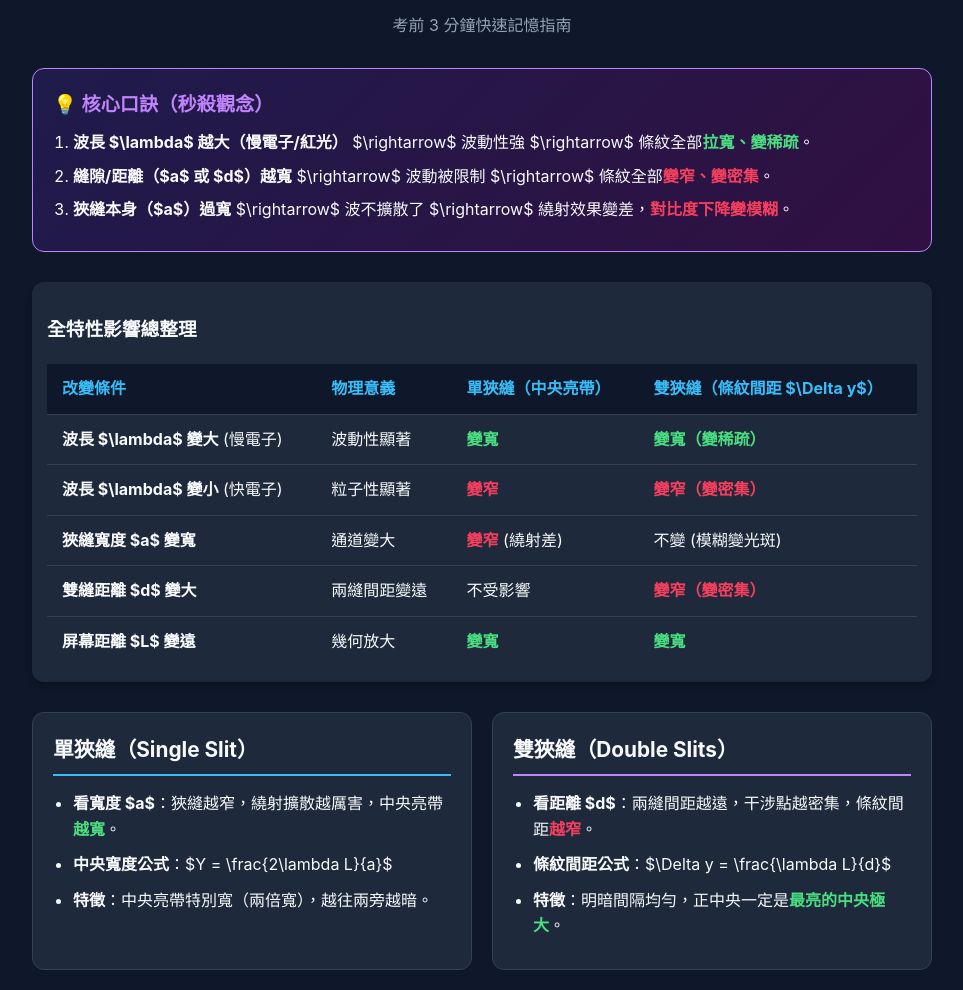
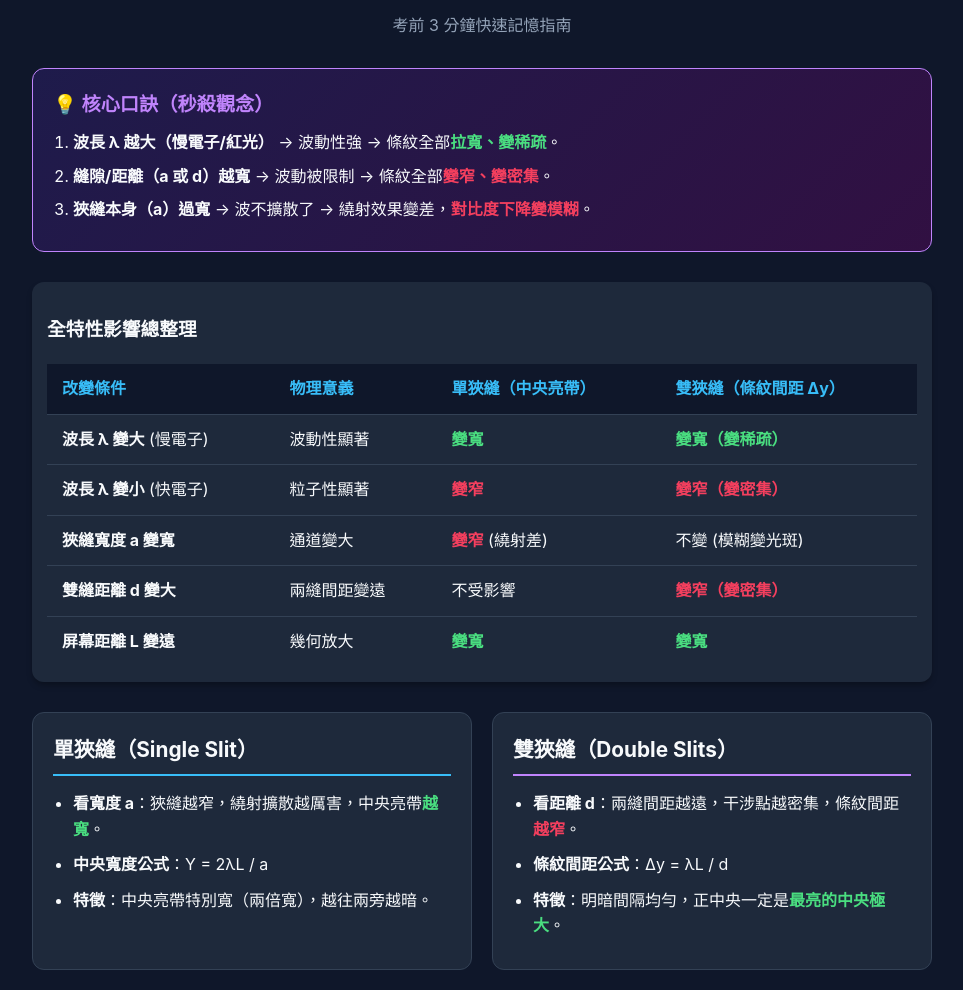
Before and after one commit to CPMRm/Physical-single-double, a plain HTML site: page index.html in a window 1280 px wide. Shown: the part 96-1086 px from the top of the page, without its empty margins (158-1121 px from the left). Drawn offline with Linux system fonts and the light colour scheme.

Commit message:
Update index.html

```diff
--- a/index.html
+++ b/index.html
@@ -82,6 +82,7 @@
         th, td {
             padding: 12px 15px;
             border-bottom: 1px solid #334155;
+            white-space: nowrap;
         }
 
         th {
@@ -154,9 +155,9 @@
     <div class="mnemonic-box">
         <div class="mnemonic-title">💡 核心口訣（秒殺觀念）</div>
         <ol class="mnemonic-list">
-            <li><b>波長 $\lambda$ 越大（慢電子/紅光）</b> $\rightarrow$ 波動性強 $\rightarrow$ 條紋全部<span class="highlight-green">拉寬、變稀疏</span>。</li>
-            <li><b>縫隙/距離（$a$ 或 $d$）越寬</b> $\rightarrow$ 波動被限制 $\rightarrow$ 條紋全部<span class="highlight">變窄、變密集</span>。</li>
-            <li><b>狹縫本身（$a$）過寬</b> $\rightarrow$ 波不擴散了 $\rightarrow$ 繞射效果變差，<span class="highlight">對比度下降變模糊</span>。</li>
+            <li><b>波長 λ 越大（慢電子/紅光）</b> → 波動性強 → 條紋全部<span class="highlight-green">拉寬、變稀疏</span>。</li>
+            <li><b>縫隙/距離（a 或 d）越寬</b> → 波動被限制 → 條紋全部<span class="highlight">變窄、變密集</span>。</li>
+            <li><b>狹縫本身（a）過寬</b> → 波不擴散了 → 繞射效果變差，<span class="highlight">對比度下降變模糊</span>。</li>
         </ol>
     </div>
 
@@ -169,36 +170,36 @@
                     <th>改變條件</th>
                     <th>物理意義</th>
                     <th>單狹縫（中央亮帶）</th>
-                    <th>雙狹縫（條紋間距 $\Delta y$）</th>
+                    <th>雙狹縫（條紋間距 Δy）</th>
                 </tr>
             </thead>
             <tbody>
                 <tr>
-                    <td><b>波長 $\lambda$ 變大</b> (慢電子)</td>
+                    <td><b>波長 λ 變大</b> (慢電子)</td>
                     <td>波動性顯著</td>
                     <td><span class="highlight-green">變寬</span></td>
                     <td><span class="highlight-green">變寬（變稀疏）</span></td>
                 </tr>
                 <tr>
-                    <td><b>波長 $\lambda$ 變小</b> (快電子)</td>
+                    <td><b>波長 λ 變小</b> (快電子)</td>
                     <td>粒子性顯著</td>
                     <td><span class="highlight">變窄</span></td>
                     <td><span class="highlight">變窄（變密集）</span></td>
                 </tr>
                 <tr>
-                    <td><b>狹縫寬度 $a$ 變寬</b></td>
+                    <td><b>狹縫寬度 a 變寬</b></td>
                     <td>通道變大</td>
                     <td><span class="highlight">變窄</span> (繞射差)</td>
                     <td>不變 (模糊變光斑)</td>
                 </tr>
                 <tr>
-                    <td><b>雙縫距離 $d$ 變大</b></td>
+                    <td><b>雙縫距離 d 變大</b></td>
                     <td>兩縫間距變遠</td>
                     <td>不受影響</td>
                     <td><span class="highlight">變窄（變密集）</span></td>
                 </tr>
                 <tr>
-                    <td><b>屏幕距離 $L$ 變遠</b></td>
+                    <td><b>屏幕距離 L 變遠</b></td>
                     <td>幾何放大</td>
                     <td><span class="highlight-green">變寬</span></td>
                     <td><span class="highlight-green">變寬</span></td>
@@ -212,16 +213,16 @@
         <div class="card">
             <div class="card-title">單狹縫（Single Slit）</div>
             <ul>
-                <li><b>看寬度 $a$</b>：狹縫越窄，繞射擴散越厲害，中央亮帶<span class="highlight-green">越寬</span>。</li>
-                <li><b>中央寬度公式</b>：$Y = \frac{2\lambda L}{a}$</li>
+                <li><b>看寬度 a</b>：狹縫越窄，繞射擴散越厲害，中央亮帶<span class="highlight-green">越寬</span>。</li>
+                <li><b>中央寬度公式</b>：Y = 2λL / a</li>
                 <li><b>特徵</b>：中央亮帶特別寬（兩倍寬），越往兩旁越暗。</li>
             </ul>
         </div>
         <div class="card">
             <div class="card-title single">雙狹縫（Double Slits）</div>
             <ul>
-                <li><b>看距離 $d$</b>：兩縫間距越遠，干涉點越密集，條紋間距<span class="highlight">越窄</span>。</li>
-                <li><b>條紋間距公式</b>：$\Delta y = \frac{\lambda L}{d}$</li>
+                <li><b>看距離 d</b>：兩縫間距越遠，干涉點越密集，條紋間距<span class="highlight">越窄</span>。</li>
+                <li><b>條紋間距公式</b>：Δy = λL / d</li>
                 <li><b>特徵</b>：明暗間隔均勻，正中央一定是<span class="highlight-green">最亮的中央極大</span>。</li>
             </ul>
         </div>
```
